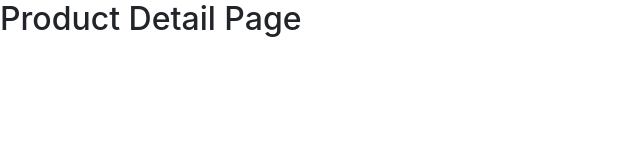
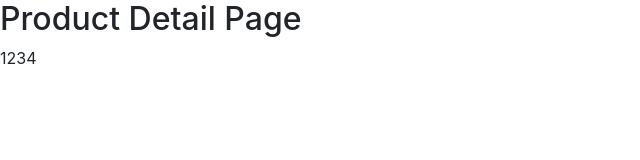
Before and after one commit to sumanthatva/techmajor, a React (Create React App) app: page /products/1234 in a window 1280 px wide. Shown: the top 160 px of the page, without its empty margins (0-640 px from the left). Built offline with nearby package versions, Linux system fonts and the light colour scheme.

Commit message:
reading route params in ProductDetail

```diff
--- a/src/components/pages/ProductDetail.js
+++ b/src/components/pages/ProductDetail.js
@@ -1,9 +1,13 @@
 import React from 'react';
+import { useParams } from 'react-router-dom';
 
 export default function ProductDetail() {
+  const params = useParams();
+  console.log(params.productId);
   return (
     <div>
       <h2>Product Detail Page</h2>
+      <p>{params.productId}</p>
     </div>
   )
 }
```
